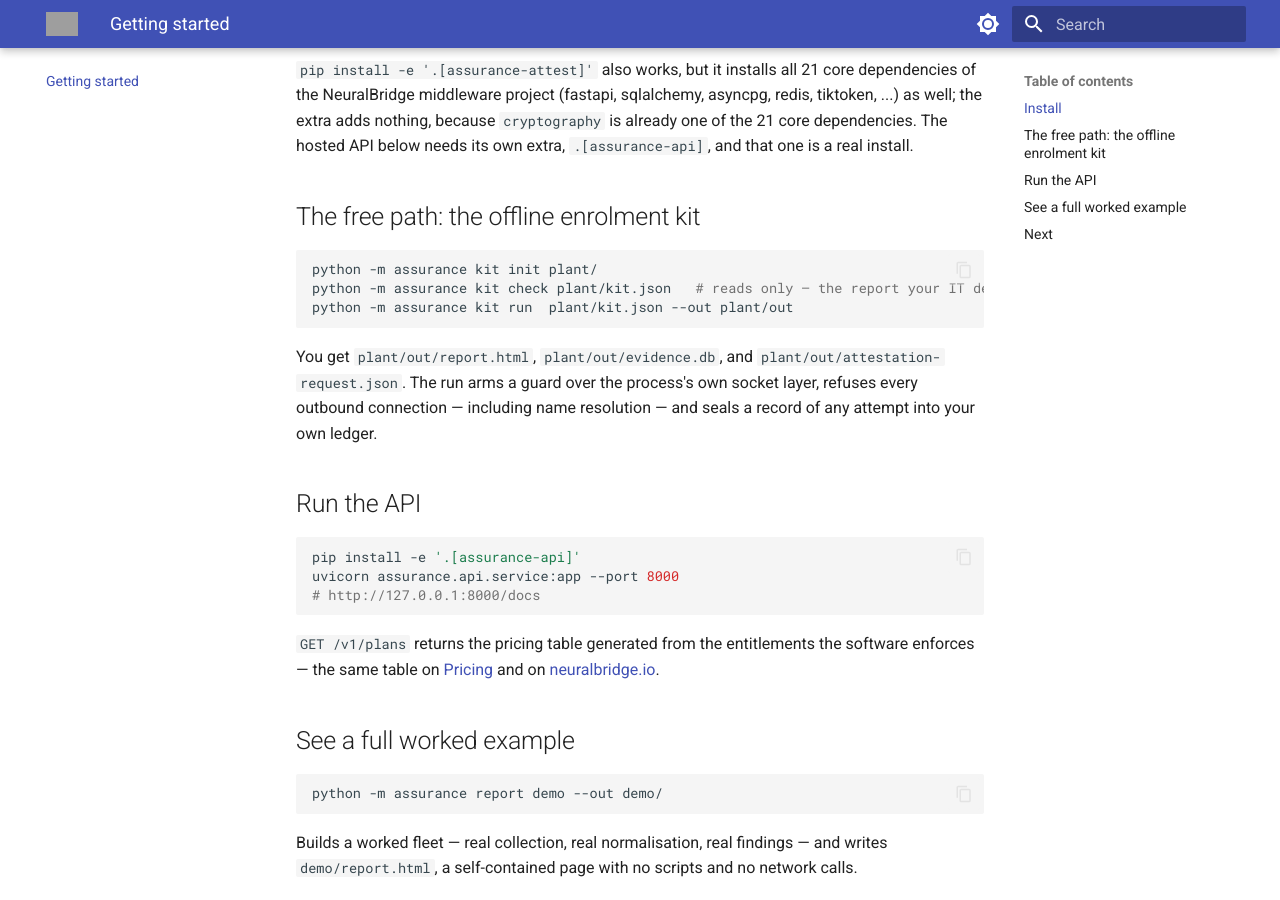
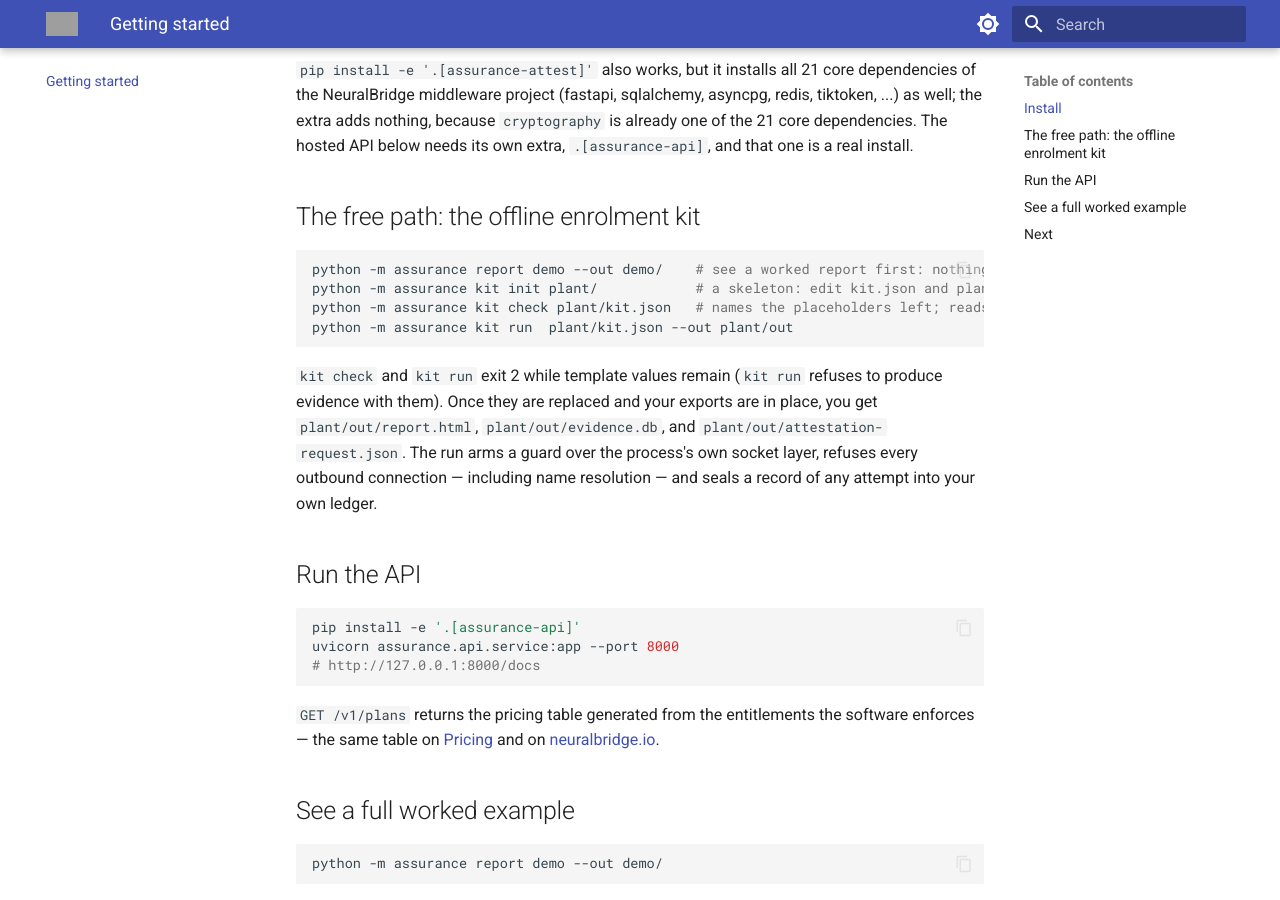
Before and after one commit to iceccarelli/neuralbridge, an MkDocs documentation site: the page built from docs/getting-started.md, in a window 1280 px wide and 900 px high, scrolled down 471 px. Built offline with MkDocs 1.6.1 and Material for MkDocs 9.7.7, drawn with Linux system fonts in a browser that asks for light colours; grey boxes are pictures that could not be loaded.

Commit message:
docs+site: first-run commands that actually work; billing portal and spend limit refuse a contributor's key
Quickstart (README, docs/getting-started.md, deploy/assurance/KIT.md, /cli, homepage hero)
- The documented "kit init -> kit check -> kit run" sequence exits 2 and produces no report.html: kit init writes a
  skeleton with template values (organisation='YOUR COMPANY GmbH', CHANGE ME supplier fields) and kit run correctly
  refuses to emit evidence with them. The docs called it "a runnable kit" and promised plant/out/report.html.
  Reproduced by running the exact commands. Refusing is correct and unchanged; the docs were wrong.
- Every surface now leads with `python -m assurance report demo --out demo/` (verified: exit 0 in 0.2 s, writes a
  self-contained report on synthetic machines) and then says the kit is a skeleton to fill in.

Billing authorisation (from a static security review; reproduced before fixing)
- POST /v1/billing/portal (cancel or change the subscription) and POST /v1/usage/limits (spend limit) accepted any
  key bound to a person, while /v1/keys already refused a contributor's. Same rule applied: a person-bound key needs
  the 'decider' role; the plain account key and deciders pass. On the original code the new test reaches Stripe (503)
  instead of 403.

Co-Authored-By: Claude Sonnet 5.5 <noreply@anthropic.com>
Claude-Session: https://claude.ai/code/session_015MxsmBvVzj88BKw6KS78yo

````diff
--- a/docs/getting-started.md
+++ b/docs/getting-started.md
@@ -23,12 +23,14 @@ below needs its own extra, `.[assurance-api]`, and that one is a real install.
 ## The free path: the offline enrolment kit
 
 ```bash
-python -m assurance kit init plant/
-python -m assurance kit check plant/kit.json   # reads only — the report your IT department signs off on
+python -m assurance report demo --out demo/    # see a worked report first: nothing to edit (synthetic machines)
+python -m assurance kit init plant/            # a skeleton: edit kit.json and plans/cell.json
+python -m assurance kit check plant/kit.json   # names the placeholders left; reads only — what your IT department signs off on
 python -m assurance kit run  plant/kit.json --out plant/out
 ```
 
-You get `plant/out/report.html`, `plant/out/evidence.db`, and
+`kit check` and `kit run` exit 2 while template values remain (`kit run` refuses to produce evidence with them). Once
+they are replaced and your exports are in place, you get `plant/out/report.html`, `plant/out/evidence.db`, and
 `plant/out/attestation-request.json`. The run arms a guard over the
 process's own socket layer, refuses every outbound connection — including
 name resolution — and seals a record of any attempt into your own ledger.
````
Also changed, not shown: README.md (+15 -5 lines), deploy/assurance/KIT.md (+1 -1 lines), 4 other files.
